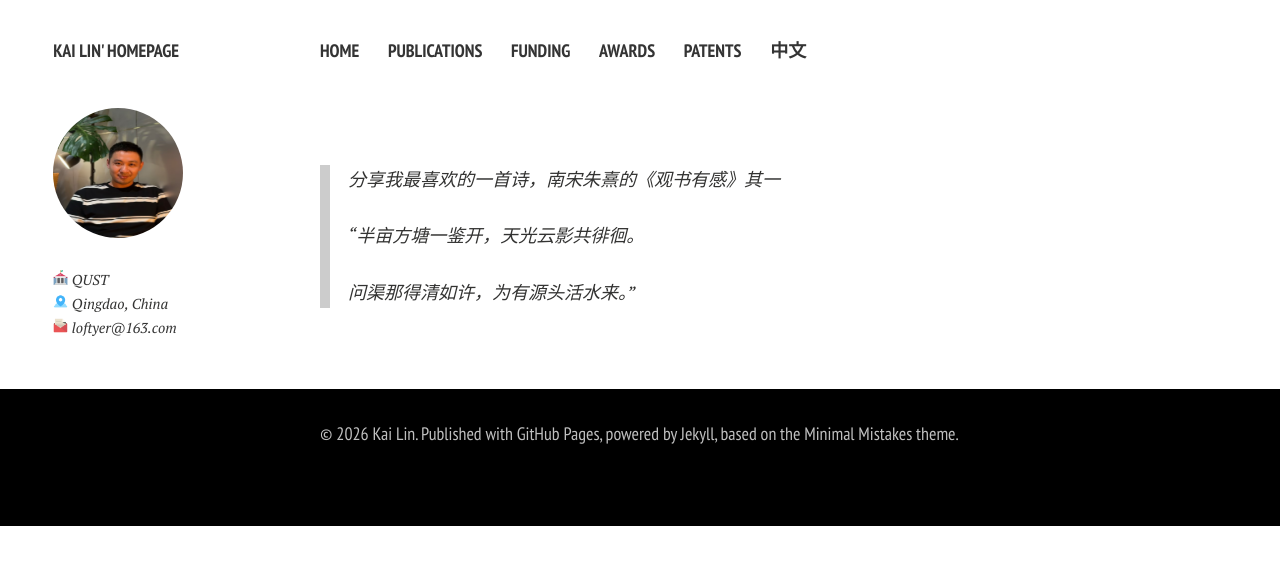
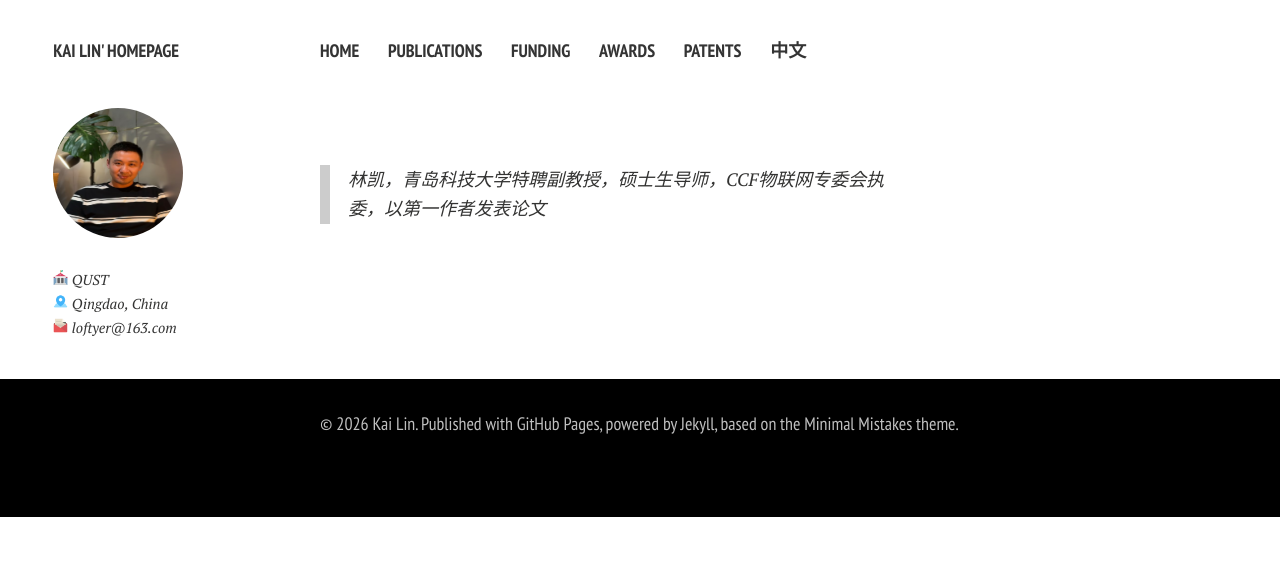
Before and after one commit to LoftyerLK/LoftyerLK.github.io, a Jekyll site: the page built from cn.md, in a window 1280 px wide. Shown: the top 565 px of the page. Built offline with Jekyll 4.4.1, drawn with Linux system fonts in a browser that asks for light colours; nearby versions of some CDN libraries; comment, search, counter and statistics services are not loaded; a style sheet for code colours, icons or effects is not loaded.

Commit message:
Update cn.md

```diff
--- a/cn.md
+++ b/cn.md
@@ -8,8 +8,6 @@ title: 主页中文版
 
 <br>
 
-> 分享我最喜欢的一首诗，南宋朱熹的《观书有感》其一
+> 林凯，青岛科技大学特聘副教授，硕士生导师，CCF物联网专委会执委，以第一作者发表论文
 >
-> “半亩方塘一鉴开，天光云影共徘徊。
 >
-> 问渠那得清如许，为有源头活水来。”
```
